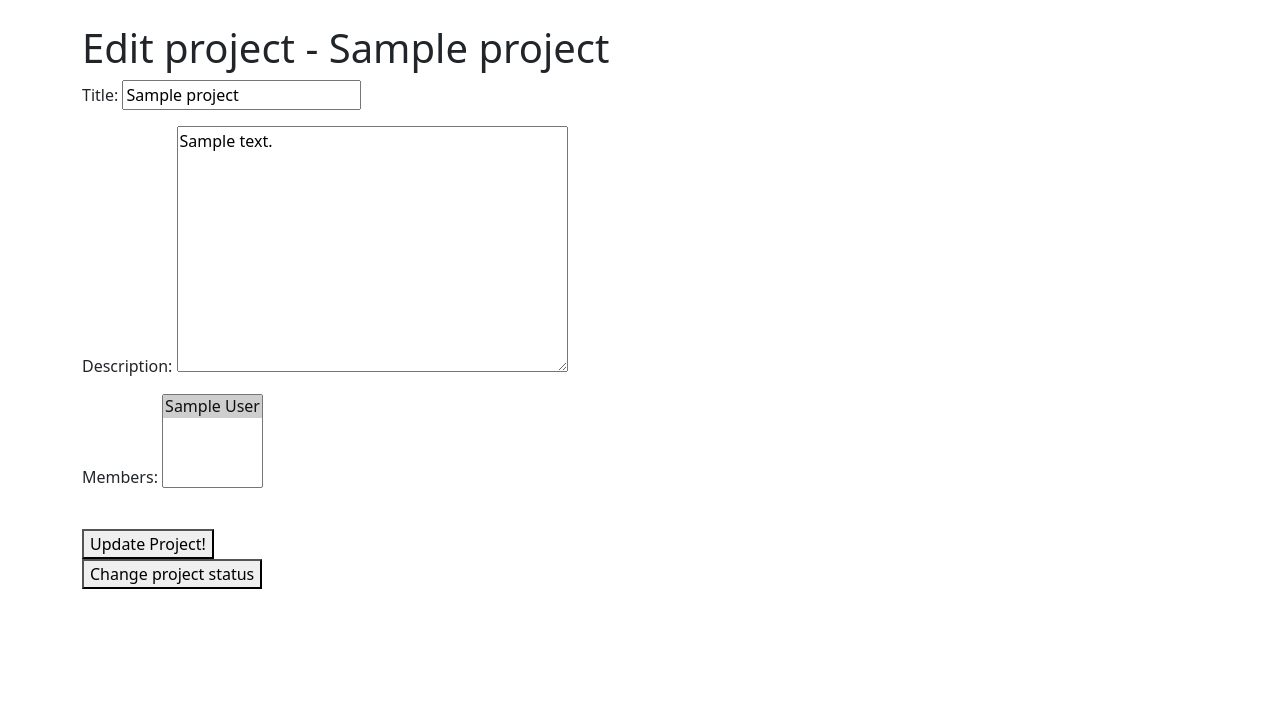
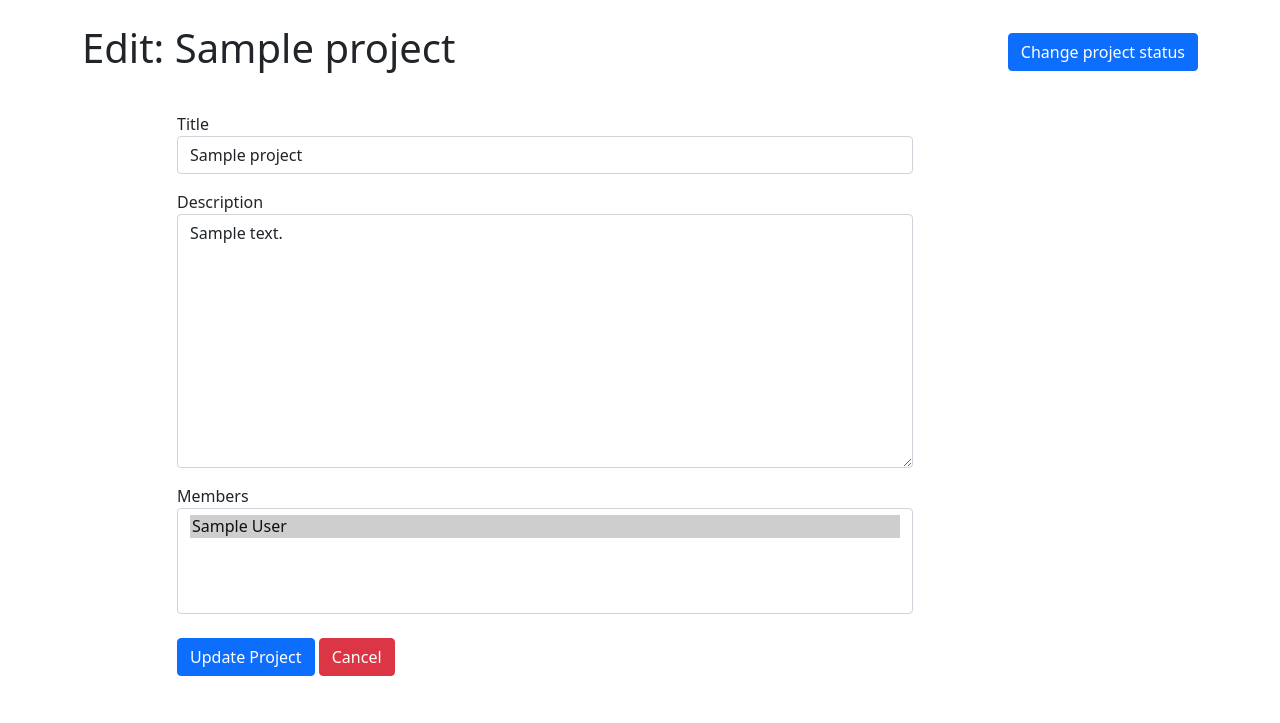
Before and after one commit to JoaoAPS/BugTracker, a Django app: page /projects/1/edit in a window 1280 px wide. Shown: the part 56-779 px from the top of the page. Run offline with Django 3.2, Linux system fonts and the light colour scheme; a user stored in the database is signed in; tables that the repository leaves empty hold one stand-in row (values such as "Sample post"); some libraries are stand-ins or nearby versions.

Commit message:
Style project update view

```diff
--- a/app/projects/models.py
+++ b/app/projects/models.py
@@ -5,12 +5,12 @@
 
 class Project(models.Model):
     """A project worked on by members and containing bugs"""
-    POSSIBLE_STATUS = ['ON-GOING', 'CLOSED', 'FINISHED', 'PAUSED']
+    POSSIBLE_STATUS = ['ON-GOING', 'FINISHED', 'PAUSED', 'CLOSED']
     STATUS_CLASSES = {
         'ON-GOING': 'primary',
+        'FINISHED': 'success',
+        'PAUSED': 'secondary',
         'CLOSED': 'danger',
-        'FINISHED': 'success',
-        'PAUSED': 'secondary'
     }
     ACTIVE_STATUS = ['ON-GOING']
 
@@ -41,6 +41,11 @@
 
         self._status = status
 
+    @property
+    def status_tuples(self):
+        """A list of tuples containing the status and its bootstrap class"""
+        return [(s, self.STATUS_CLASSES[s]) for s in self.POSSIBLE_STATUS]
+
     @classmethod
     def get_active(cls):
         """Return a queryset with the active projects"""
--- a/app/projects/templates/projects/update.html
+++ b/app/projects/templates/projects/update.html
@@ -1,17 +1,83 @@
 {% extends "core/base.html" %}
+{% load widget_tweaks %}
 
 {% block title %}Edit project{% endblock %}
 
 {% block content %}
-	<h1>Edit project - {{ project.title }}</h1>
 
-	<form method="post">
+<div class="d-flex align-items-center justify-content-between">
+	<h1>Edit: {{ project.title }}</h1>
+	<button class="btn btn-primary" data-bs-toggle="modal" data-bs-target="#statusModal">
+		Change project status
+	</button>
+</div>
+
+<div class="row">
+	<form class="form col-md-8 mt-3 offset-md-1" method="POST">
 		{% csrf_token %}
-		{{ form.as_p }}
 
-		<br>
-		<button>Update Project!</button>
+		{% for field in form %}
+			<div class="my-3">
+				{{ field.label }}
+
+				{% if field.name != 'members'  %}
+
+					{% if field.errors %}
+						{{ field|add_class:"form-control is-invalid" }}
+						<div class="invalid-feedback">{{ field.errors }}</div>
+					{% else %}
+						{{ field|add_class:"form-control" }}
+					{% endif %}
+
+				{% else %}
+
+					{% if field.errors %}
+						{{ field|add_class:"form-select is-invalid" }}
+						<div class="invalid-feedback">{{ field.errors }}</div>
+					{% else %}
+						{{ field|add_class:"form-select" }}
+					{% endif %}
+
+				{% endif %}
+			</div>
+		{% endfor %}
+
+		<div class="text-danger">{{ form.non_field_errors }}</div>
+
+		<div class="mt-4 mb-5">
+			<button class="btn btn-primary">Update Project</button>
+			<a href="{% url 'projects:detail' project.id %}" class="btn btn-danger">Cancel</a>
+		</div>
 	</form>
+</div>
 
-	<button>Change project status</button>
+<div class="modal fade" id="statusModal" tabindex="-1" aria-labelledby="exampleModalLabel" aria-hidden="true">
+	<div class="modal-dialog modal-dialog-centered">
+		<div class="modal-content">
+			<div class="modal-header">
+				<h5 class="modal-title" id="exampleModalLabel">Change project status to:</h5>
+				<button type="button" class="btn-close" data-bs-dismiss="modal" aria-label="Close"></button>
+			</div>
+
+			<div class="modal-body d-flex">
+				{% for status in project.status_tuples %}
+					{% if status.0 != project.status %}
+						<form action="{% url 'projects:change_status' project.id %}" method='POST'>
+							{% csrf_token %}
+
+							<input name="status" type="text" class="d-none" value="{{ status.0 }}">
+
+							<button class="btn btn-{{ status.1 }} me-1">
+								{{ status.0|title }}
+							</button>
+						</form>
+					{% endif %}
+				{% endfor %}
+
+				<button type="button" class="btn btn-danger ms-auto" data-bs-dismiss="modal">Cancel</button>
+			</div>
+		</div>
+	</div>
+</div>
+
 {% endblock %}
--- a/app/projects/urls.py
+++ b/app/projects/urls.py
@@ -20,4 +20,9 @@
         views.ProjectAddSupervisorView.as_view(),
         name='add_supervisor'
     ),
+    path(
+        '<int:pk>/change_status',
+        views.ProjectChangeStatusView.as_view(),
+        name='change_status'
+    ),
 ]
--- a/app/projects/views.py
+++ b/app/projects/views.py
@@ -118,3 +118,22 @@
             return HttpResponseBadRequest()
 
         return redirect('projects:detail', pk=pk)
+
+
+class ProjectChangeStatusView(IsSupervisorMixin, View):
+    """Change the status of the project"""
+
+    def post(self, request, pk):
+        project = get_object_or_404(Project, pk=pk)
+        status = request.POST.get('status')
+
+        if not status:
+            return HttpResponseBadRequest('New status must be sent in POST')
+
+        try:
+            project.set_status(status)
+            project.save()
+        except ValueError:
+            return HttpResponseBadRequest('Invalid status')
+
+        return redirect('projects:detail', pk=pk)
```
